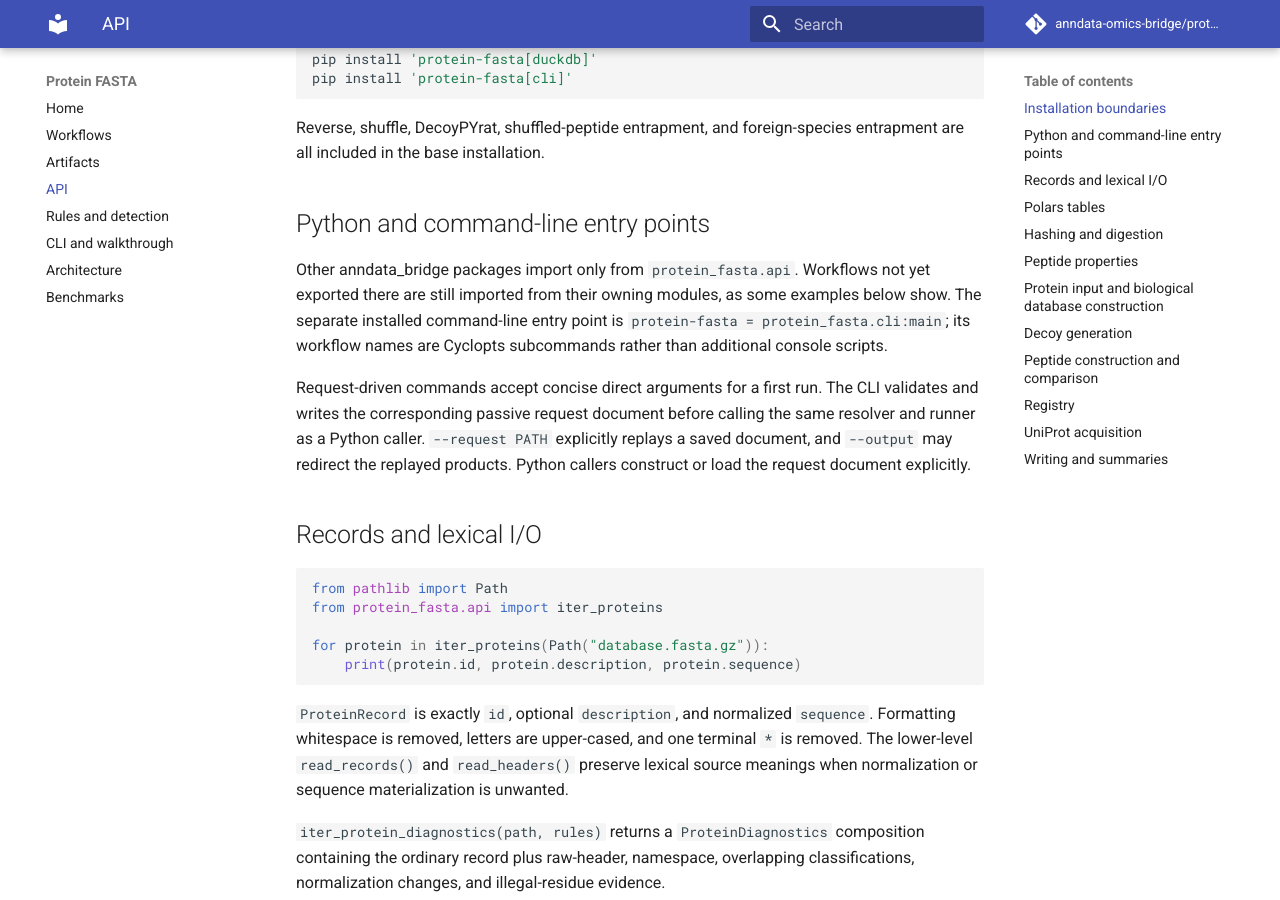
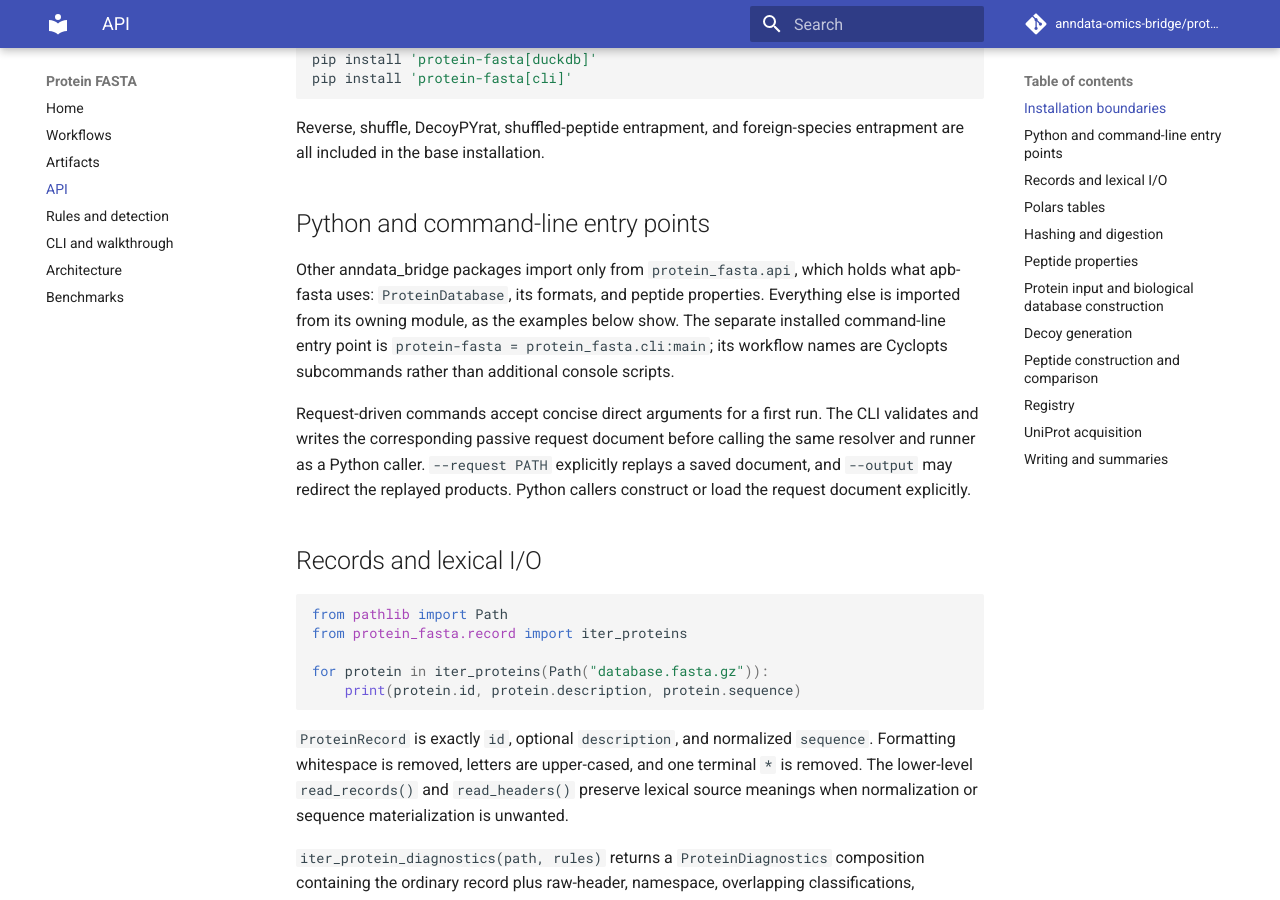
Before and after one commit to anndata-omics-bridge/protein-fasta, an MkDocs documentation site: the page built from docs/api.md, in a window 1280 px wide and 900 px high, scrolled down 346 px. Built offline with MkDocs 1.6.1 and Material for MkDocs 9.7.7, drawn with Linux system fonts in a browser that asks for light colours; comment, search, counter and statistics services are not loaded; some of the changed text lies outside the part shown.

Commit message:
refactor!: api.py holds only what apb-fasta uses
ProteinDatabase, ProteinFormat, refseq, uniprotkb,
peptide_property_frame and PeptideProperties. The record, diagnostic,
hashing and digestion functions and the frame readers exported this
morning are imported from their owning modules again, as the docs
show.

````diff
--- a/docs/api.md
+++ b/docs/api.md
@@ -17,8 +17,9 @@ entrapment are all included in the base installation.
 
 ## Python and command-line entry points
 
-Other anndata_bridge packages import only from `protein_fasta.api`. Workflows not yet exported
-there are still imported from their owning modules, as some examples below show. The separate
+Other anndata_bridge packages import only from `protein_fasta.api`, which holds what apb-fasta
+uses: `ProteinDatabase`, its formats, and peptide properties. Everything else is imported from
+its owning module, as the examples below show. The separate
 installed command-line entry point is `protein-fasta = protein_fasta.cli:main`; its workflow names
 are Cyclopts subcommands rather than additional console scripts.
 
@@ -31,7 +32,7 @@ the replayed products. Python callers construct or load the request document exp
 
 ```python
 from pathlib import Path
-from protein_fasta.api import iter_proteins
+from protein_fasta.record import iter_proteins
 
 for protein in iter_proteins(Path("database.fasta.gz")):
     print(protein.id, protein.description, protein.sequence)
@@ -86,7 +87,9 @@ schema.
 ## Hashing and digestion
 
 ```python
-from protein_fasta.api import digest_sequence, file_checksum, make_digestion, peptide_hash, sequence_hash
+from protein_fasta.analytics.digestion import digest_sequence
+from protein_fasta.analytics.hashing import file_checksum, peptide_hash, sequence_hash
+from protein_fasta.analytics_compile import make_digestion
 from protein_fasta.schema.analytics import DigestionDocument
 
 digestion = make_digestion(DigestionDocument(missed_cleavages=1))
````
Also changed, not shown: CHANGES.md (+1 -1 lines), README.md (+3 -3 lines), docs/configuration.md (+1 -1 lines), 2 other files.
